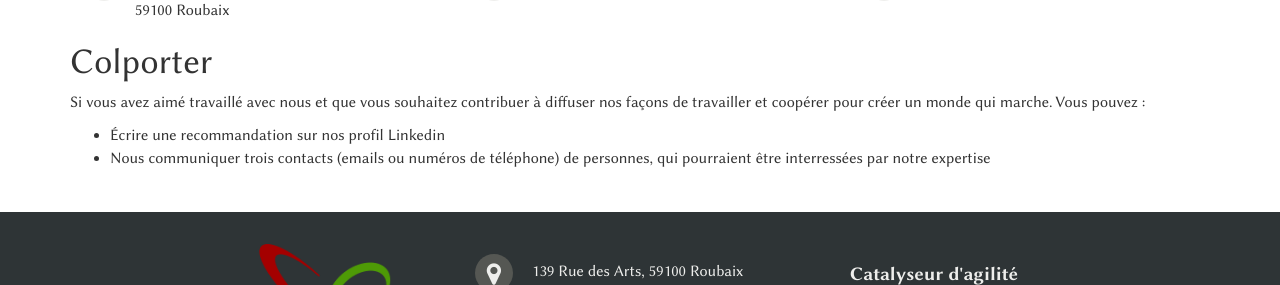
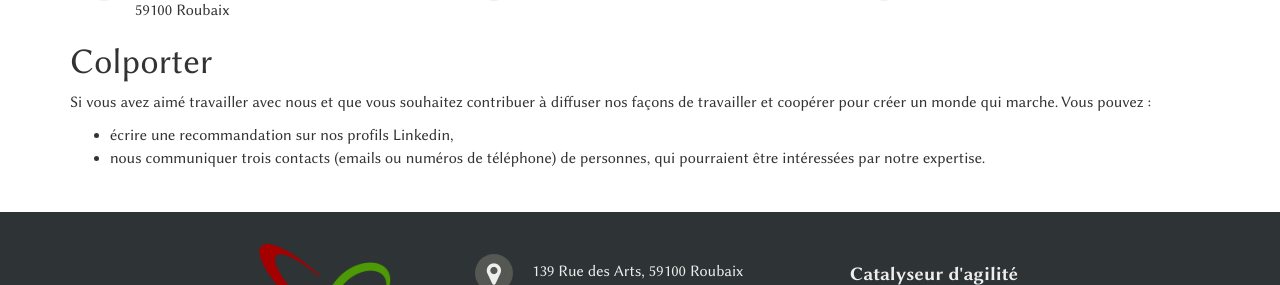
Before and after one commit to coachBZH/azae.net, a Jekyll site: the page built from contact.html, in a window 1280 px wide. Shown: the part 320-605 px from the top of the page. Built offline with Jekyll 4.4.1, drawn with Linux system fonts in a browser that asks for light colours.

Commit message:
text corrections

```diff
--- a/contact.html
+++ b/contact.html
@@ -44,10 +44,10 @@
 <div class="row">
   <div class="col-md-12">
     <h1>Colporter</h1>
-        <p>Si vous avez aimé travaillé avec nous et que vous souhaitez contribuer à diffuser nos façons de travailler et coopérer pour créer un monde qui marche. Vous pouvez :
+    <p>Si vous avez aimé travailler avec nous et que vous souhaitez contribuer à diffuser nos façons de travailler et coopérer pour créer un monde qui marche. Vous pouvez :
       <ul>
-            <li>Écrire une recommandation sur nos profil Linkedin</li>
-            <li>Nous communiquer trois contacts (emails ou numéros de téléphone) de personnes, qui pourraient être interressées par notre expertise</li>
+        <li>écrire une recommandation sur nos profils Linkedin,</li>
+        <li>nous communiquer trois contacts (emails ou numéros de téléphone) de personnes, qui pourraient être intéressées par notre expertise.</li>
       </ul>
     </p>
   </div>
```
Lines whose indentation alone changed are shown as unchanged.
